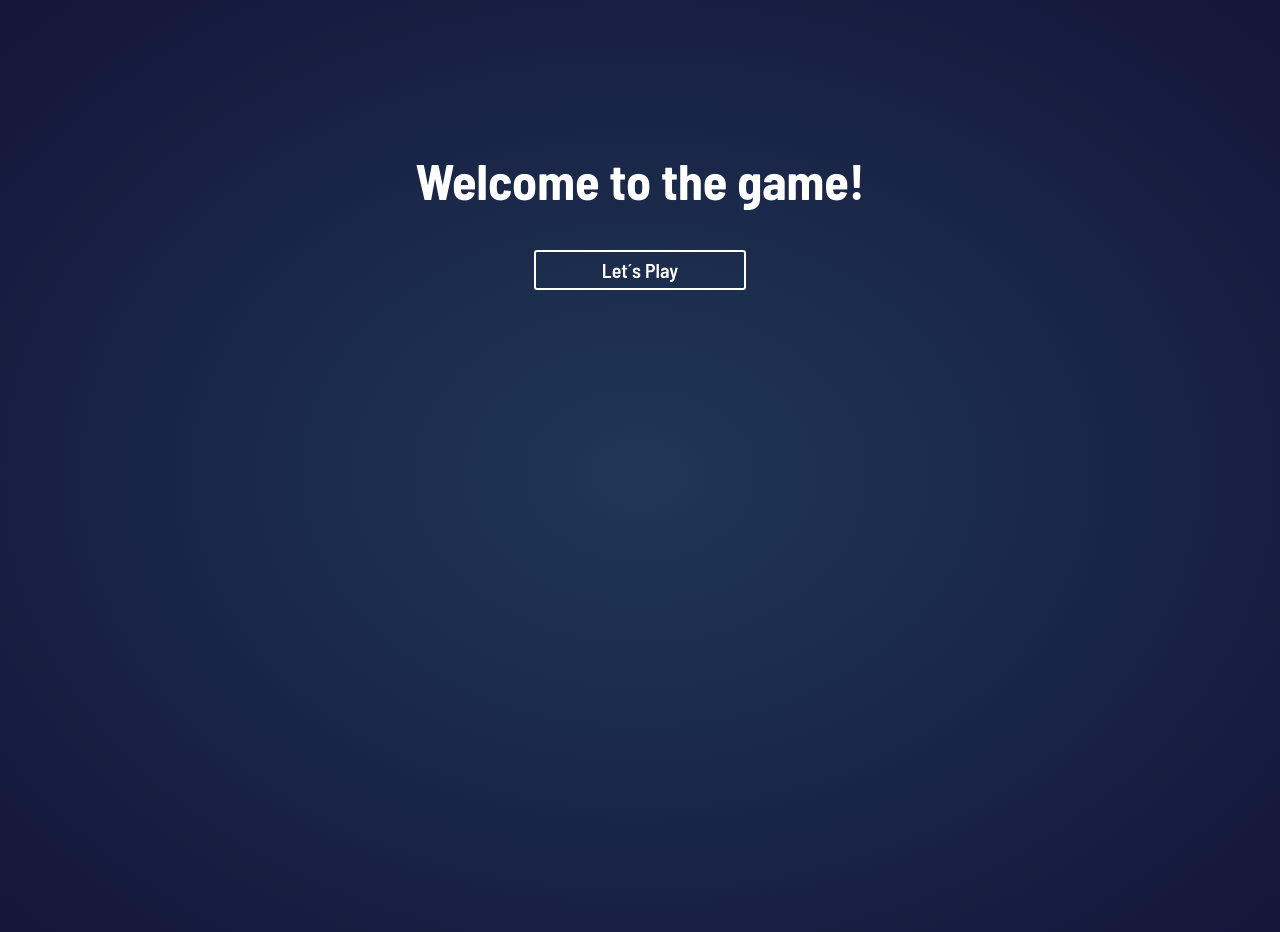
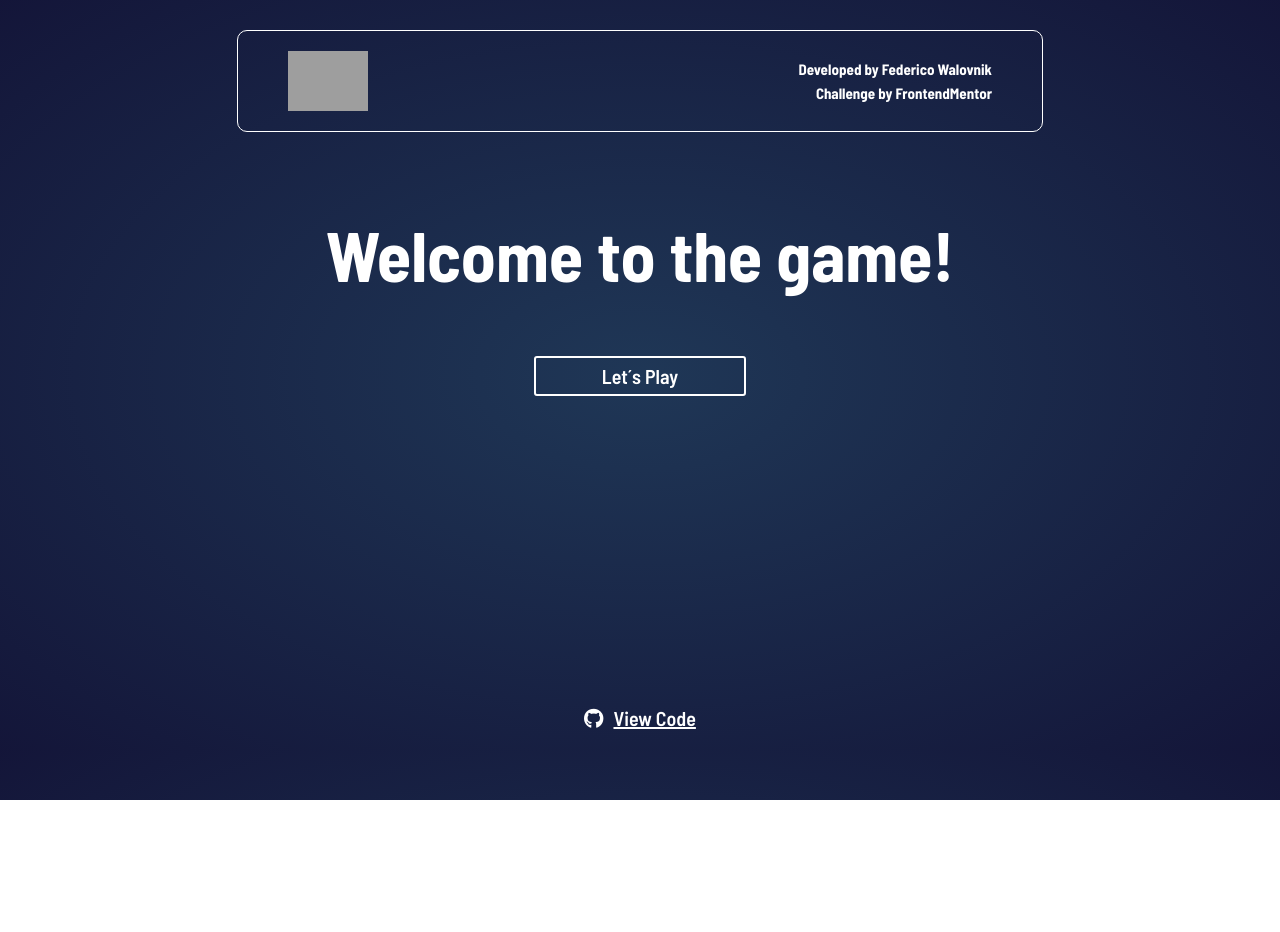
Before and after one commit to FedericoWalovnik/rock-paper-scissors, a React (Create React App) app: page / in a window 1280 px wide. Shown: the top 932 px of the page. After the commit the page ends 800 px from the top, so only its background shows below. Built offline with nearby package versions, Linux system fonts and the light colour scheme; grey boxes are pictures that could not be loaded.

Commit message:
homepage style

```diff
--- a/public/index.html
+++ b/public/index.html
@@ -19,6 +19,10 @@
       href="https://fonts.googleapis.com/css2?family=Barlow+Semi+Condensed:wght@600;700&display=swap"
       rel="stylesheet"
     />
+    <script
+      src="https://kit.fontawesome.com/20e6b407f6.js"
+      crossorigin="anonymous"
+    ></script>
     <!--
       Notice the use of %PUBLIC_URL% in the tags above.
       It will be replaced with the URL of the `public` folder during the build.
--- a/src/pages/homepage/homepage.component.jsx
+++ b/src/pages/homepage/homepage.component.jsx
@@ -2,14 +2,32 @@ import React from 'react';
 import { Link } from 'react-router-dom';
 
 import './homepage.styles.scss';
+import logo from '../../images/logo.svg';
 
 const Homepage = () => {
   return (
     <div className="homepage">
+      <header className="homepage__header">
+        <img src={logo} alt="Logo" className="homepage__logo" />
+        <h2 className="homepage__credits">
+          <span className="homepage__credits-1">
+            Developed by Federico Walovnik
+          </span>{' '}
+          <span className="homepage__credits-2">
+            Challenge by FrontendMentor
+          </span>
+        </h2>
+      </header>
       <h1 className="homepage__welcome">Welcome to the game!</h1>
       <Link to="/choose" className="homepage__play-btn">
         Let´s Play
       </Link>
+      <a
+        className="viewcode"
+        href="https://github.com/FedericoWalovnik/rock-paper-scissors"
+      >
+        <i class="fab fa-github"></i>View Code
+      </a>
     </div>
   );
 };
--- a/src/pages/homepage/homepage.styles.scss
+++ b/src/pages/homepage/homepage.styles.scss
@@ -2,15 +2,42 @@
 @import '../../sass/variables.scss';
 
 .homepage {
-  height: 100vh;
+  height: 90vh;
   display: flex;
   flex-direction: column;
   align-items: center;
-  margin-top: 15rem;
+  margin-top: 3rem;
+  position: relative;
+
+  &__header {
+    display: flex;
+    width: 55vw;
+    justify-content: space-between;
+    padding: 2rem 5rem;
+    border: solid #fff 1px;
+    border-radius: 1rem;
+  }
+
+  &__logo {
+    height: 6rem;
+  }
+
+  &__credits {
+    color: #fff;
+    display: flex;
+    flex-direction: column;
+    align-items: flex-end;
+    justify-content: center;
+
+    &-2 {
+      margin-top: 0.6rem;
+    }
+  }
 
   &__welcome {
     color: #fff;
-    font-size: 5rem;
+    font-size: 7rem;
+    margin-top: 8rem;
   }
 
   &__play-btn:link,
@@ -25,7 +52,7 @@
     transition: all 0.2s;
     width: 10vw;
     text-align: center;
-    margin-top: 4rem;
+    margin-top: 6rem;
   }
 
   &__play-btn:hover {
@@ -33,3 +60,15 @@
     background-color: #fff;
   }
 }
+
+.viewcode {
+  position: absolute;
+  color: #fff;
+  font-size: 2rem;
+  padding: 1rem;
+  bottom: 1rem;
+
+  & i {
+    margin-right: 1rem;
+  }
+}
```
